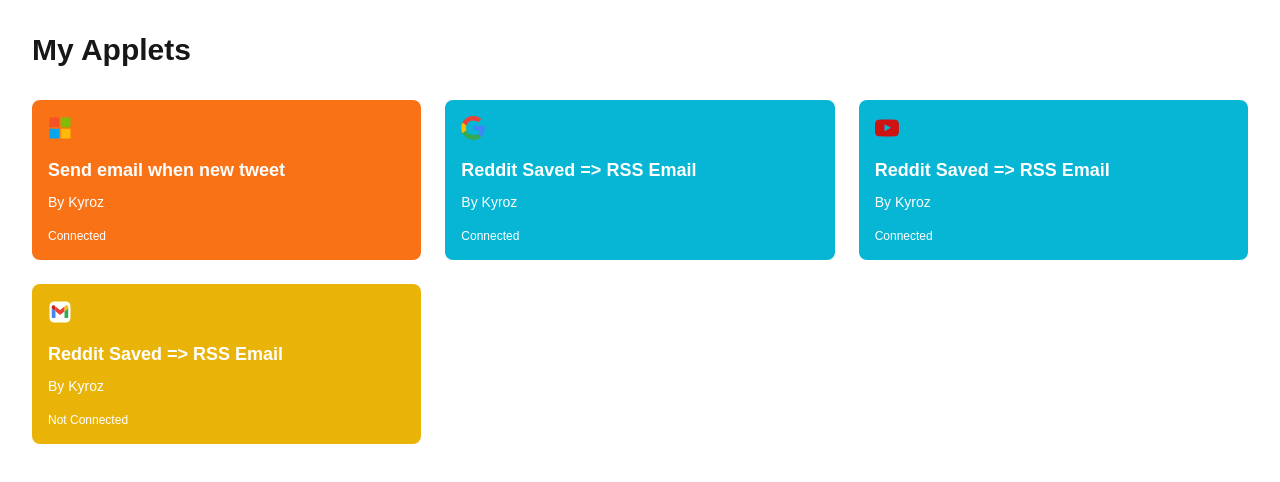
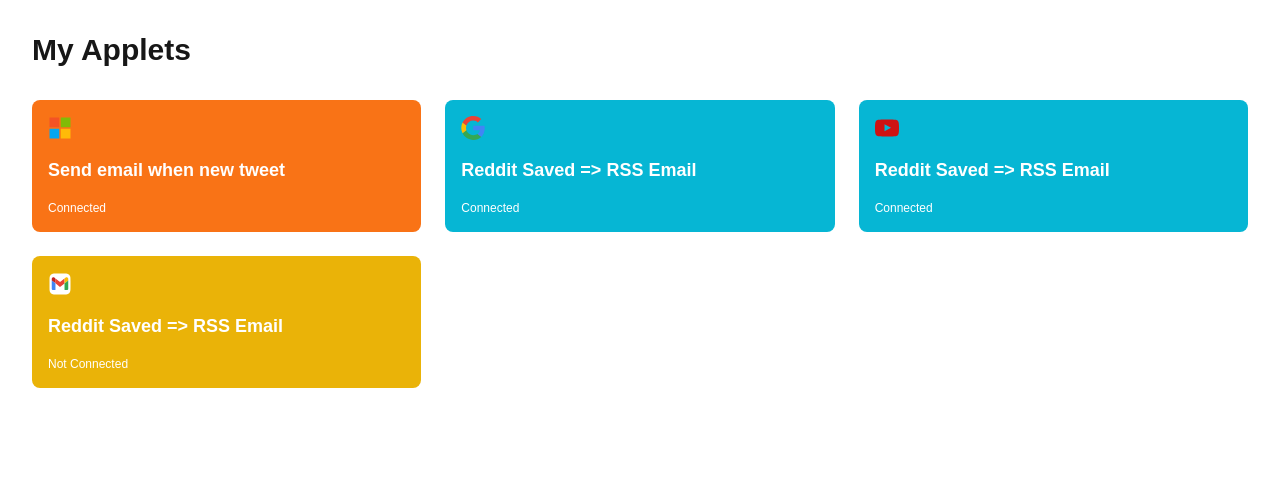
Before and after one commit to Sonny-Fourmont/2024-Epitech-Project-ARea, a Next.js app in the folder frontend/web/: page /my-applets in a window 1280 px wide. Shown: the top 482 px of the page. Built offline with nearby package versions, Linux system fonts and the light colour scheme.

Commit message:
[FIX] author in the applets

```diff
--- a/frontend/web/src/pages/index.tsx
+++ b/frontend/web/src/pages/index.tsx
@@ -2,6 +2,6 @@
 import MyApplet from './my-applets';
 
 export default function Home() {
-    return <MyApplet />;
-    // return <LoginPage />;
+    // return <MyApplet />;
+    return <LoginPage />;
 }
--- a/frontend/web/src/pages/my-applets/index.tsx
+++ b/frontend/web/src/pages/my-applets/index.tsx
@@ -1,31 +1,29 @@
+"use client";
+
 import AppletCard from '../../views/components/AppletCard';
 
 const MyAppletsPage = () => {
     const applets = [
         {
             title: 'Send email when new tweet',
-            author: 'Kyroz',
             isConnected: true,
             provider: 'microsoft',
             icon: '/images/logos/microsoft.svg',
         },
         {
             title: 'Reddit Saved => RSS Email',
-            author: 'Kyroz',
             isConnected: true,
             provider: 'google',
             icon: '/images/logos/google.svg',
         },
         {
             title: 'Reddit Saved => RSS Email',
-            author: 'Kyroz',
             isConnected: true,
             provider: 'youtube',
             icon: '/images/logos/youtube.svg',
         },
         {
             title: 'Reddit Saved => RSS Email',
-            author: 'Kyroz',
             isConnected: false,
             provider: 'gmail',
             icon: '/images/logos/gmail.svg',
@@ -40,7 +38,6 @@
                     <AppletCard
                         key={index}
                         title={applet.title}
-                        author={applet.author}
                         isConnected={applet.isConnected}
                         provider={applet.provider}
                         icon={applet.icon}
--- a/frontend/web/src/views/components/AppletCard.tsx
+++ b/frontend/web/src/views/components/AppletCard.tsx
@@ -4,13 +4,12 @@
 
 interface AppletCardProps {
     title: string;
-    author: string;
     isConnected: boolean;
     provider: string;
     icon: string;
 }
 
-const AppletCard: React.FC<AppletCardProps> = ({ title, author, isConnected, provider, icon }) => {
+const AppletCard: React.FC<AppletCardProps> = ({ title, isConnected, provider, icon }) => {
     return (
         <div className={`p-4 rounded-lg ${isConnected ? ProviderColors[provider] : ProviderColors['default']}`} style={{ width: '100%' }}>
             <div className="mb-4">
@@ -23,7 +22,6 @@
                 />
             </div>
             <h3 className="text-lg font-bold text-white mb-2">{title}</h3>
-            <p className="text-sm text-white">By {author}</p>
             <div className="mt-4">
                 <p className="text-xs text-white">{isConnected ? 'Connected' : 'Not Connected'}</p>
             </div>
```
Also changed, not shown: frontend/web/src/views/components/Button.tsx (indentation only), frontend/web/src/views/components/OAuthButtons.tsx (indentation only).
